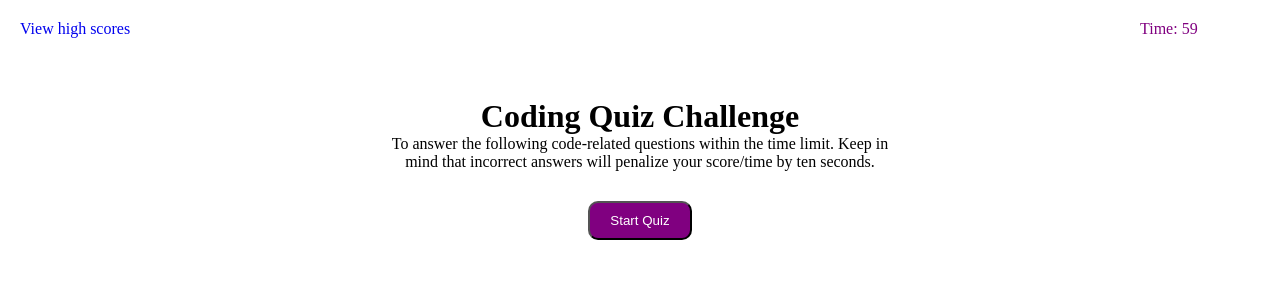
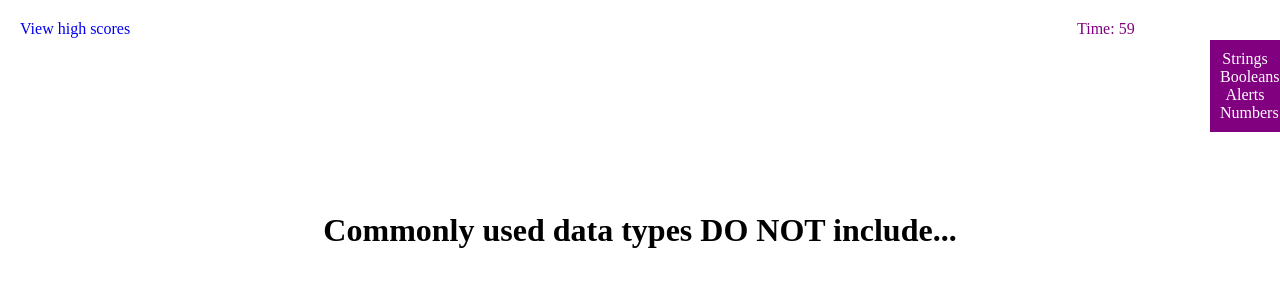
Before and after one commit to joehenrickson/javascript-quiz, a plain HTML site: page index.html in a window 1280 px wide. Both pictures are taken after a click on the button "Start Quiz". Drawn offline with Linux system fonts and the light colour scheme.

Commit message:
added questions and timer working

```diff
--- a/assets/css/style.css
+++ b/assets/css/style.css
@@ -49,3 +49,18 @@ button:hover {
     color: #000;
     background-color: pink;
 }
+
+.question {
+    margin: 40px auto;
+    text-align: center;
+}
+
+.multChoice {
+    text-decoration: none;
+    color: #fff;
+    background-color: purple;
+    padding: 10px;
+    width: 50px;
+    text-align: center;
+    margin: 40px auto;
+}
--- a/assets/js/script.js
+++ b/assets/js/script.js
@@ -1,3 +1,32 @@
+
+
+var questions = [{
+    question: "Commonly used datatypes DO NOT include _______.",
+    answers: ["A. Strings", "B. Booleans", "C. Alerts", "D. Numbers"],
+    correctAnswer: "C. Alerts"
+},
+{
+    question: "The condition in an if/else statement is enclosed with __________.",
+    answers: ["A. Quotes", "B. Curly Brackets", "C. Parenthesis", "D. Square Brackets"],
+    correctAnswer: "C. Parenthesis"
+},
+{
+    question: "Arrays in Javascript can be used to store ________.",
+    answers: ["A. Numbers and Strings", "B. Other Arrays", "C. Booleans", "D. All of the Above"],
+    correctAnswer: "D. All of the Above"
+},
+{
+    question: "String values must be enclosed within __________ when being assigned to variables.",
+    answers: ["A. Commas", "B. Curly Brackets", "C. Quotes", "D. Parenthesis"],
+    correctAnswer: "C. Quotes"
+},
+{
+    question: "A very useful tool used during development and debugging for printing content to the debugger is _________",
+    answers: ["A. Javascript", "B. Terminal/Bash", "C. for loops", "D. console log"],
+    correctAnswer: "D. console log"
+}
+];
+
 function startTimer(duration, display) {
     var timer = duration, seconds;
     setInterval(function () {
@@ -13,8 +42,21 @@ function startTimer(duration, display) {
     }, 1000);
 }
 
-onclick = function () {
+document.getElementById("pull").onclick = function () {
+    document.getElementById("remove").remove();
+
+    var div = document.createElement('div');
+    div.classList.add('question')
+       div.innerHTML = "<h1>Commonly used data types DO NOT include...</h1>"
+       document.getElementsByTagName('body')[0].appendChild(div);
+
+    var ul = document.createElement('ul');
+    ul.classList.add('multChoice')
+    ul.innerHTML =
+    "<li>Strings</li><li>Booleans</li><li>Alerts</li><li>Numbers</li>"
+    document.getElementsByTagName('div')[0].appendChild(ul);
     var sixtySeconds = 60,
         display = document.querySelector('#timer');
     startTimer(sixtySeconds, display);
+
 };
--- a/index.html
+++ b/index.html
@@ -12,14 +12,14 @@
         <a href="#">View high scores</a>
         <p value="0" max="60" id="timer">Time:</p>
     </div>
-    <main>
+    <main id="remove">
         <h1>Coding Quiz Challenge</h1>
         <p>To answer the following code-related questions
         within the time limit.  Keep in mind that incorrect
         answers will penalize your score/time by ten seconds.
         </p>
         <div class="button">
-        <button onclick="countdownTimeStart()">Start Quiz</button>
+        <button id="pull">Start Quiz</button>
         </div>
     </main>
 
```
Also changed, not shown: 2 other files.
